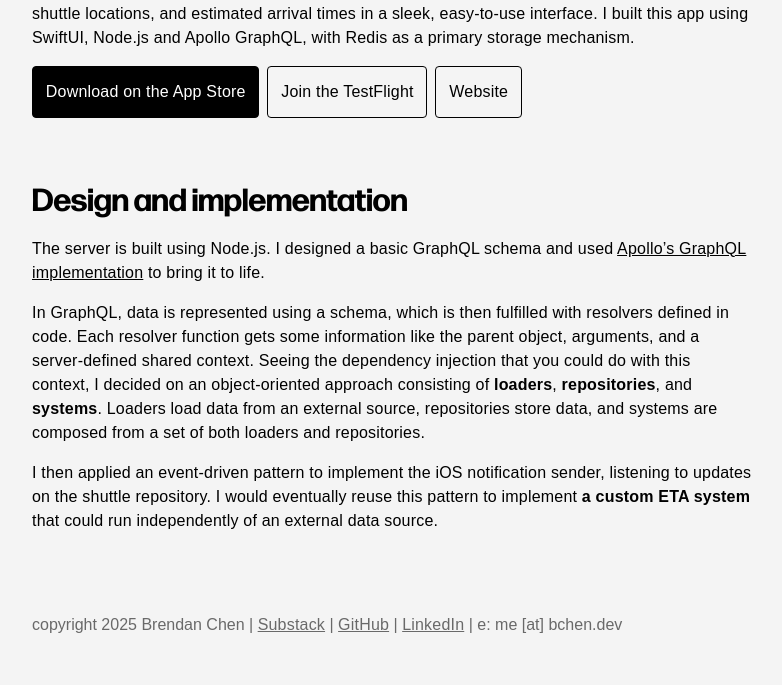
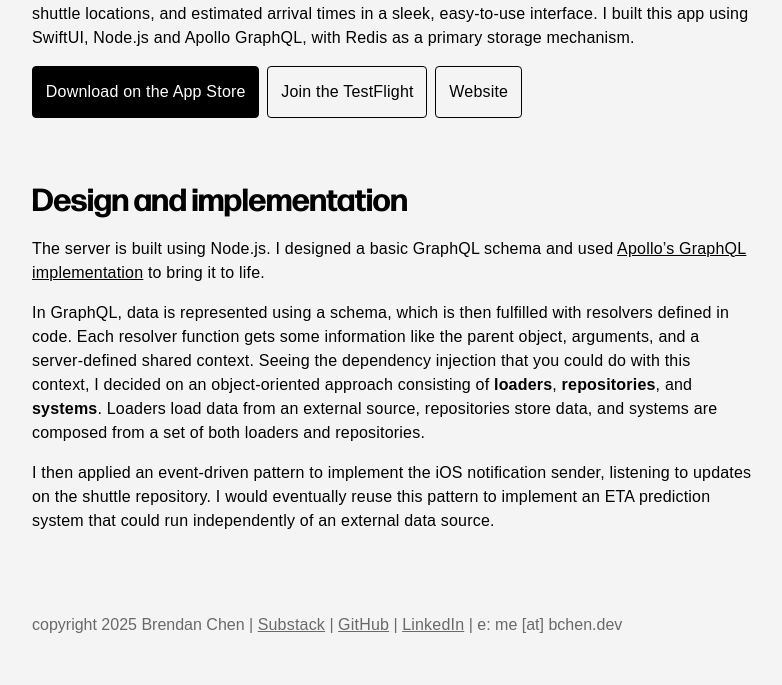
Before and after one commit to brendan-ch/brendan-ch.github.io, a Jekyll site: the page built from projects/interchange/index.md, in a window 1280 px wide. Shown: the part 618-1303 px from the top of the page, without its empty margins (248-1030 px from the left). Built offline with Jekyll 4.4.1, drawn with Linux system fonts in a browser that asks for light colours; some web fonts are replaced.

Commit message:
Reorganize implementation notes on Interchange

```diff
--- a/projects/interchange/index.md
+++ b/projects/interchange/index.md
@@ -18,16 +18,10 @@ GraphQL, with Redis as a primary storage mechanism.
 ## Design and implementation
 
 The server is built using Node.js. I designed a basic GraphQL schema and
-used [Apollo's GraphQL implementation](https://www.apollographql.com/docs/apollo-server/getting-started)
-to bring it to life.
+used [Apollo's GraphQL implementation](https://www.apollographql.com/docs/apollo-server/getting-started) to bring it to life.
 
 In GraphQL, data is represented using a schema, which is then fulfilled with
 resolvers defined in code. Each resolver function gets some information like the
-parent object, arguments, and a server-defined shared context. Seeing the dependency injection
-that you could do with this context, I decided on an object-oriented approach consisting
-of **loaders**, **repositories**, and **systems**. Loaders load data from an external source,
-repositories store data, and systems are composed from a set of both loaders and repositories.
+parent object, arguments, and a server-defined shared context. Seeing the dependency injection that you could do with this context, I decided on an object-oriented approach consisting of **loaders**, **repositories**, and **systems**. Loaders load data from an external source, repositories store data, and systems are composed from a set of both loaders and repositories.
 
-I then applied an event-driven pattern to implement the iOS notification sender, listening
-to updates on the shuttle repository. I would eventually reuse this pattern to implement
-**a custom ETA system** that could run independently of an external data source.
+I then applied an event-driven pattern to implement the iOS notification sender, listening to updates on the shuttle repository. I would eventually reuse this pattern to implement an ETA prediction system that could run independently of an external data source.
```
